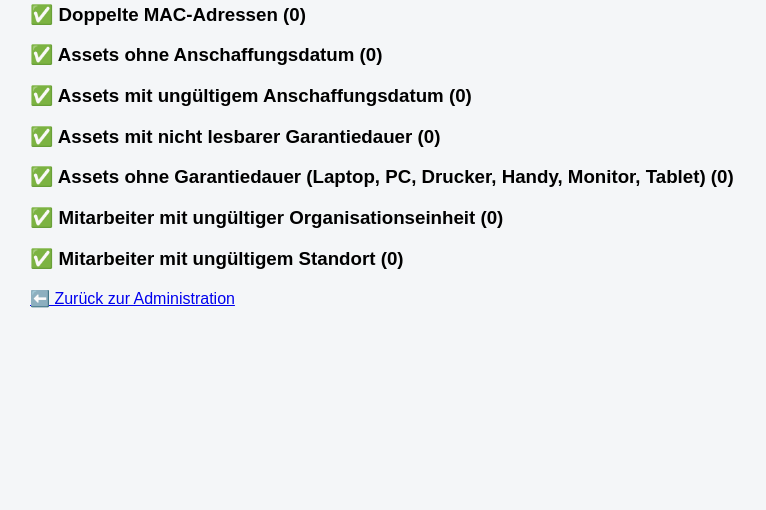
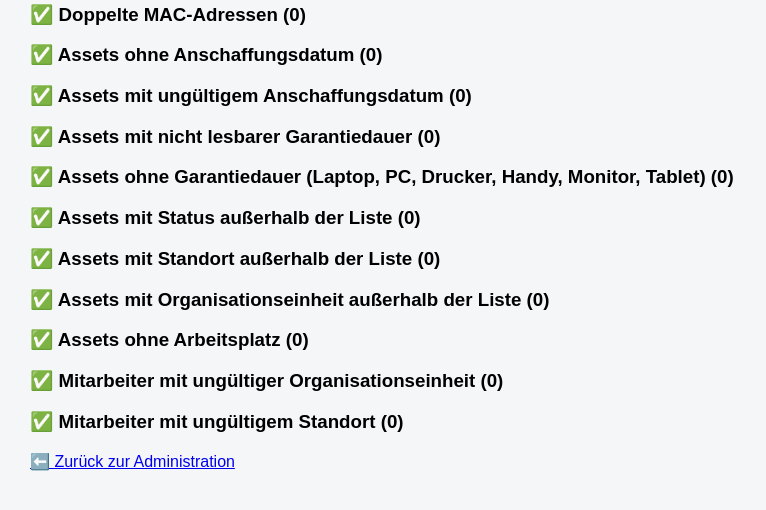
Before and after one commit to stanislaus78/it-asset-management, a Flask app: page /administration/datenqualitaet in a window 1280 px wide; the page is wider, and only the part inside the window is pictured. Shown: the part 208-718 px from the top of that part, without its empty margins (0-766 px from the left). Run offline with Flask 3, Linux system fonts and the light colour scheme; the visitor is signed in with stand-in values (Sample User, id 1); data that the repository does not hold is empty.

Commit message:
Datenqualität, Auswahlfelder, Zurück-Link oben

```diff
--- a/routes/administration.py
+++ b/routes/administration.py
@@ -7,7 +7,7 @@ from datetime import datetime
 from pathlib import Path
 from hilfen import garantie_monate
 from flask import Blueprint, Response, render_template
-
+from hilfen import STATUS_WERTE
 from datenbank import verbinden
 from hilfen import (
     ASSET_KOPF, ASSET_SQL, ORGANISATIONSEINHEITEN, STANDORTE_LISTE,
@@ -130,7 +130,30 @@ def admin_datenqualitaet():
                                       'diensthandy', 'monitor', 'tablet')
             ORDER BY inventarnummer
         """)))
+    def nicht_in_liste(spalte, bezeichnung, liste):
+        platz = ", ".join("?" for _ in liste)
+        return (f"Assets mit {bezeichnung} außerhalb der Liste",
+                ["Inventarnummer", "Typ", bezeichnung],
+                abfragen(f"""
+                    SELECT inventarnummer, assettyp, {spalte} FROM assets
+                    WHERE {spalte} IS NOT NULL AND TRIM({spalte}) != ''
+                      AND {spalte} NOT IN ({platz})
+                    ORDER BY inventarnummer
+                """, liste))
 
+    pruefungen.append(nicht_in_liste(
+        "status", "Status", STATUS_WERTE + ["Leihgerät", "Festgerät"]))
+    pruefungen.append(nicht_in_liste("standort", "Standort", STANDORTE_LISTE))
+    pruefungen.append(nicht_in_liste(
+        "organisationseinheit", "Organisationseinheit", ORGANISATIONSEINHEITEN))
+
+    pruefungen.append(("Assets ohne Arbeitsplatz",
+        ["Inventarnummer", "Typ", "Standort", "Zimmer"],
+        abfragen("""
+            SELECT inventarnummer, assettyp, standort, zimmer FROM assets
+            WHERE arbeitsplatz IS NULL OR TRIM(arbeitsplatz) = ''
+            ORDER BY inventarnummer
+        """)))
     personen = abfragen("""
         SELECT uaccountid, vorname || ' ' || nachname, organisationseinheit, standort
         FROM mitarbeiter ORDER BY nachname
--- a/routes/assets.py
+++ b/routes/assets.py
@@ -9,15 +9,25 @@ from funktionen_assets import (
     asset_suchen_sqlite, asset_zuweisen_sqlite, assets_loeschen_sqlite,
     neues_asset_erstellen_sqlite,
 )
-from hilfen import (
-    DATUMSFELDER, STATUS_WERTE, abfragen, datum_normalisieren,
-    garantie_monate, garantie_text, mitarbeiter_pruefen,
-)
+
 import sqlite3
 from contextlib import closing
 
+from hilfen import (
+    DATUMSFELDER, ORGANISATIONSEINHEITEN, STANDORTE_LISTE, STATUS_WERTE, abfragen,
+    datum_normalisieren, garantie_monate, garantie_text, mitarbeiter_pruefen,
+)
+
+
+
 bp = Blueprint("assets", __name__)
-
+@bp.route("/asset/listen_json")
+def asset_listen_json():
+    return {
+        "status": STATUS_WERTE,
+        "standort": STANDORTE_LISTE,
+        "organisationseinheit": ORGANISATIONSEINHEITEN,
+    }
 
 def mac_normalisieren(mac):
     hex_only = re.sub(r"[^0-9A-Fa-f]", "", mac or "")
--- a/routes/mitarbeiter.py
+++ b/routes/mitarbeiter.py
@@ -1,6 +1,6 @@
 import sqlite3
 from contextlib import closing
-
+from funktionen_historie import historie_schreiben
 from flask import Blueprint, render_template, request
 
 from datenbank import verbinden
@@ -125,20 +125,39 @@ def mitarbeiter_speichern():
         return {"status": "fehler", "meldung": "U-AccountID darf nicht leer sein."}
 
     setteil = ", ".join(f"{f} = ?" for f in MITARBEITER_FELDER)
+    alt = None
+    angepasst = 0
+
     try:
         with closing(verbinden()) as verbindung:
-            cur = verbindung.execute(
+            zeile = verbindung.execute(
+                "SELECT uaccountid FROM mitarbeiter WHERE id = ?", (mid,)
+            ).fetchone()
+            if zeile is None:
+                return {"status": "fehler", "meldung": "Mitarbeiter nicht gefunden."}
+            alt = zeile[0]
+
+            verbindung.execute(
                 f"UPDATE mitarbeiter SET {setteil} WHERE id = ?",
                 [werte[f] for f in MITARBEITER_FELDER] + [mid],
             )
+
+            if alt and alt != werte["uaccountid"]:
+                angepasst = verbindung.execute(
+                    "UPDATE assets SET mitarbeiter = ? "
+                    "WHERE LOWER(TRIM(mitarbeiter)) = LOWER(?)",
+                    (werte["uaccountid"], alt),
+                ).rowcount
             verbindung.commit()
     except sqlite3.IntegrityError:
         return {"status": "fehler", "meldung": "Diese U-AccountID existiert bereits."}
 
-    if cur.rowcount == 0:
-        return {"status": "fehler", "meldung": "Mitarbeiter nicht gefunden."}
+    if alt and alt != werte["uaccountid"]:
+        historie_schreiben(
+            "Mitarbeiter",
+            f"U-AccountID {alt} in {werte['uaccountid']} geändert "
+            f"({angepasst} Assets angepasst)")
     return {"status": "ok"}
-
 
 @bp.route("/mitarbeiter/loeschen", methods=["POST"])
 def mitarbeiter_loeschen():
--- a/static/sicher.js
+++ b/static/sicher.js
@@ -31,34 +31,54 @@ function assetLoeschen() {
         alert("⚠️ Löschen fehlgeschlagen: " + fehler.message);
     });
 }
-let STATUS_WERTE = [];
+const AUSWAHL = { status: [], standort: [], organisationseinheit: [] };
+
+function auswahlSchluessel(feldname, text) {
+    const t = String(text || "").toLowerCase().replace(/[\s\-_.]/g, "");
+    if (feldname === "organisationseinheit") {
+        return t.replace(/\D/g, "") || t;
+    }
+    return t;
+}
+
+function auswahlOptionen(feldname, aktuell) {
+    const liste = AUSWAHL[feldname];
+    const treffer = liste.find(
+        w => auswahlSchluessel(feldname, w) === auswahlSchluessel(feldname, aktuell));
+    const gewaehlt = treffer || aktuell;
+    const alle = (gewaehlt && !liste.includes(gewaehlt)) ? [gewaehlt, ...liste] : liste;
+    return `<option value=""></option>` + alle.map(w =>
+        `<option value="${esc(w)}" ${w === gewaehlt ? "selected" : ""}>${esc(w)}</option>`
+    ).join("");
+}
 
 if (!location.pathname.startsWith("/mitarbeiter")) {
 
-    fetch("/asset/status_json")
-        .then(response => response.json())
-        .then(liste => { STATUS_WERTE = liste; });
+    fetch("/asset/listen_json")
+        .then(response => response.ok ? response.json() : null)
+        .then(daten => {
+            if (!daten) return;
+            Object.keys(AUSWAHL).forEach(k => {
+                if (Array.isArray(daten[k])) AUSWAHL[k] = daten[k];
+            });
+        })
+        .catch(() => {});
 
-    function statusOptionen(aktuell) {
-        const alle = (aktuell && !STATUS_WERTE.includes(aktuell))
-            ? [aktuell, ...STATUS_WERTE] : STATUS_WERTE;
-        return `<option value=""></option>` + alle.map(w =>
-            `<option value="${esc(w)}" ${w === aktuell ? "selected" : ""}>${esc(w)}</option>`
-        ).join("");
-    }
-
-    function statusAlsAuswahl(feld) {
+    function alsAuswahl(feld, feldname) {
         const neu = feld.id.startsWith("neu_");
+        const vorgabe = (neu && feldname === "status") ? "Lager" : "";
         const auswahl = document.createElement("select");
         auswahl.id = feld.id;
-        auswahl.innerHTML = statusOptionen(neu ? (feld.value || "Lager") : feld.value);
+        auswahl.innerHTML = auswahlOptionen(feldname, feld.value || vorgabe);
         feld.replaceWith(auswahl);
     }
 
     new MutationObserver(() => {
-        ["neu_status", "edit_status"].forEach(id => {
-            const feld = document.getElementById(id);
-            if (feld && feld.tagName === "INPUT") statusAlsAuswahl(feld);
+        Object.keys(AUSWAHL).forEach(feldname => {
+            ["neu_", "edit_"].forEach(praefix => {
+                const feld = document.getElementById(praefix + feldname);
+                if (feld && feld.tagName === "INPUT") alsAuswahl(feld, feldname);
+            });
         });
     }).observe(document.body, { childList: true, subtree: true });
 }
--- a/templates/info_seite.html
+++ b/templates/info_seite.html
@@ -10,7 +10,9 @@
 <div class="container">
 
     <h1>{{ titel }}</h1>
-
+       <p style="position: sticky; top: 0; background: #f4f6f8; padding: 8px 0; z-index: 10;">
+        <a href="{{ zurueck or '/infos' }}">⬅️ Zurück</a>
+    </p>
     {% if typen is defined %}
     <form method="get" style="margin: 16px 0;">
         <select name="typ" onchange="this.form.submit()">
```
